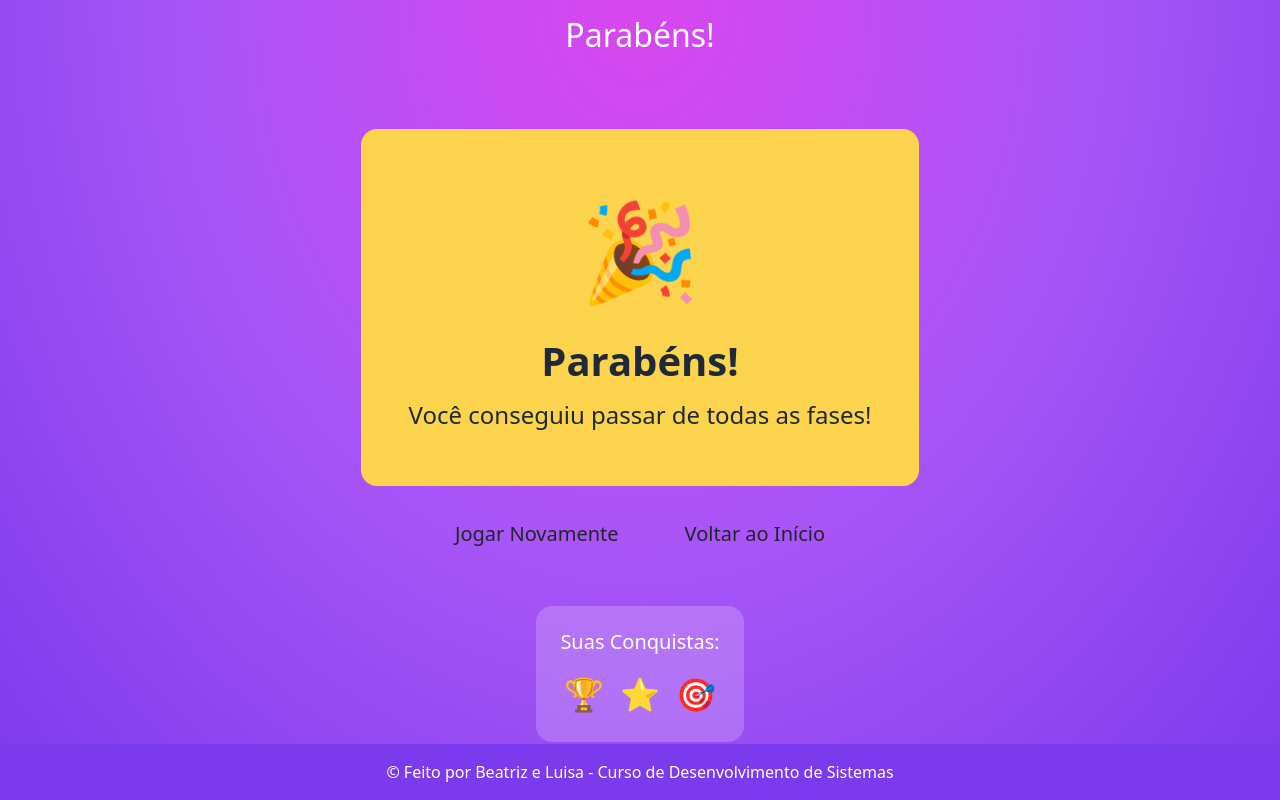
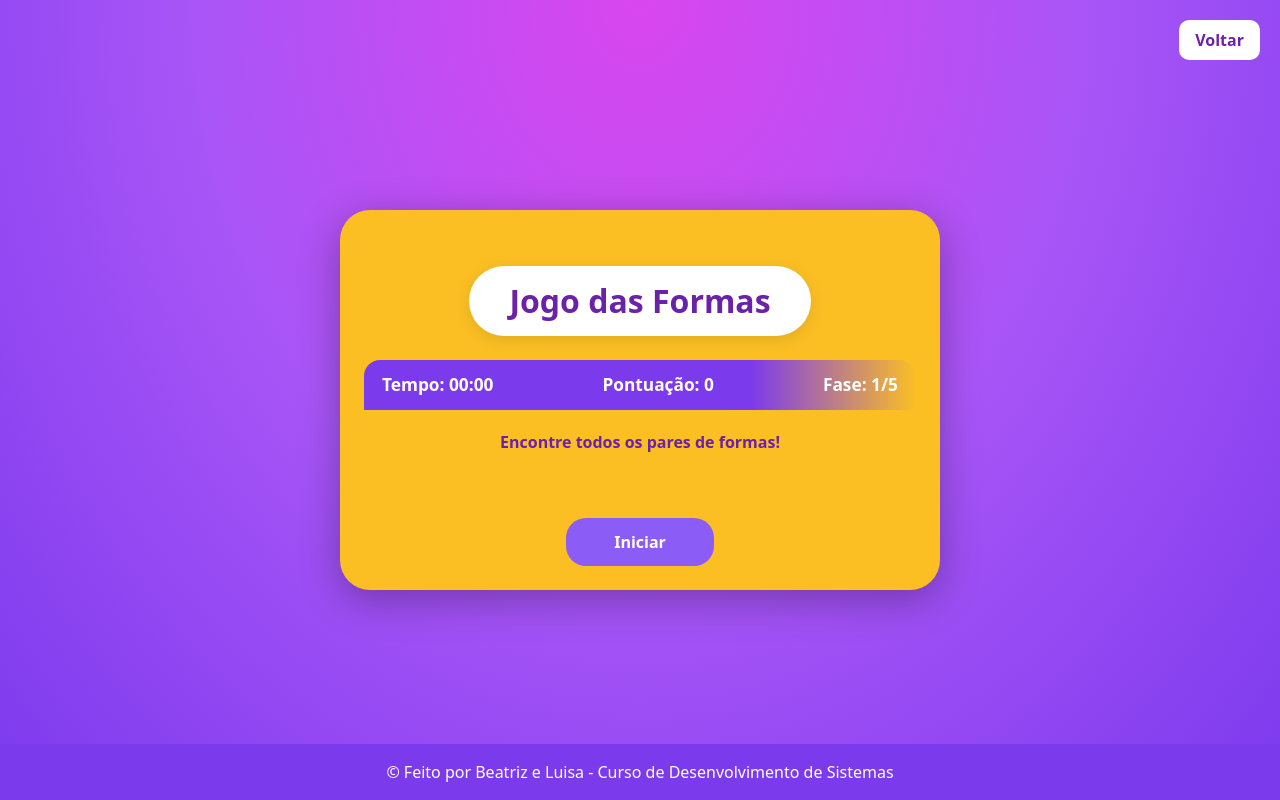
Before and after one commit to BiaS1lva6/RobertoRobo, a React (Vite) app: page /shapes-game in a window 1280 px wide. Built offline with nearby package versions, Linux system fonts and the light colour scheme.

Commit message:
feat: implement ShapesGame component with card flipping mechanics; add timer and scoring system

```diff
--- a/src/index.css
+++ b/src/index.css
@@ -545,3 +545,40 @@ body {
   color: #7c3aed;
   text-shadow: 1px 1px 2px #fff;
 }
+.memory-card {
+  width: 80px;
+  height: 80px;
+  perspective: 600px;
+  margin: 4px;
+  border: none;
+  background: none;
+}
+.memory-card-inner {
+  position: relative;
+  width: 100%;
+  height: 100%;
+  transition: transform 0.45s cubic-bezier(.73,-0.05,.23,1.02);
+  transform-style: preserve-3d;
+}
+.memory-card-inner.flipped {
+  transform: rotateY(180deg);
+}
+.memory-card-front,
+.memory-card-back {
+  position: absolute;
+  width: 100%;
+  height: 100%;
+  border-radius: 18px;
+  box-shadow: 0 2px 8px #0001;
+  backface-visibility: hidden;
+  display: flex;
+  align-items: center;
+  justify-content: center;
+}
+.memory-card-front {
+  transform: rotateY(180deg);
+}
+.memory-card-back {
+  background: #fff;
+  border: none;
+}
--- a/src/pages/SequenceGame.jsx
+++ b/src/pages/SequenceGame.jsx
@@ -27,6 +27,7 @@ function formatTimer(totalSeconds) {
 const MAX_ROUNDS = 5; // Defina quantas rodadas até mostrar GameComplete
 
 export default function SequenceGame() {
+  const router = useNavigate();
   const navigate = useNavigate();
   const [sequence, setSequence] = useState(generateRandomSequence());
   const [userSequence, setUserSequence] = useState([]);
@@ -173,6 +174,23 @@ export default function SequenceGame() {
 
   return (
     <div className="purple-gradient d-flex flex-column align-items-center justify-content-center min-vh-100">
+            <button
+  onClick={() => router(-1)}
+  style={{
+    position: "absolute",
+    top: "20px",
+    right: "20px",
+    background: "white",
+    border: "none",
+    borderRadius: "10px",
+    padding: "0.5rem 1rem",
+    color: "var(--text-purple)",
+    fontWeight: "600",
+    cursor: "pointer",
+  }}
+>
+  Voltar
+</button>
       <div className="yellow-card" style={{maxWidth:'600px', width:'100%', padding:0}}>
         {/* Header fixo */}
         <Header />
--- a/src/pages/ShapesGame.jsx
+++ b/src/pages/ShapesGame.jsx
@@ -1,71 +1,248 @@
+import React, { useState, useEffect } from "react";
+import Footer from "../components/Footer";
+import Header from "../components/Header";
 import { useNavigate } from "react-router";
-import Header from "../components/Header";
-import Footer from "../components/Footer";
 
-export default function GameComplete() {
-  const navigate = useNavigate(); // Substituí o uso de router.push por navigate
+// 6 pares de ícones (12 quadrados)
+const PAIRS = [
+  { icon: "bi-alarm", color: "#22D3EE" }, { icon: "bi-alarm", color: "#22D3EE" },
+  { icon: "bi-battery-full", color: "#3B82F6" }, { icon: "bi-battery-full", color: "#3B82F6" },
+  { icon: "bi-heart-fill", color: "#F43F5E" }, { icon: "bi-heart-fill", color: "#F43F5E" },
+  { icon: "bi-star-fill", color: "#FCD34D" }, { icon: "bi-star-fill", color: "#FCD34D" },
+  { icon: "bi-lightning-charge-fill", color: "#A855F7" }, { icon: "bi-lightning-charge-fill", color: "#A855F7" },
+  { icon: "bi-emoji-smile-fill", color: "#10B981" }, { icon: "bi-emoji-smile-fill", color: "#10B981" }
+];
+
+const TOTAL_PHASES = 5;
+
+function shuffle(array) {
+  let arr = array.slice();
+  for (let i = arr.length - 1; i > 0; i--) {
+    const j = Math.floor(Math.random() * (i + 1));
+    [arr[i], arr[j]] = [arr[j], arr[i]];
+  }
+  return arr;
+}
+
+export default function ShapesGame() {
+  const router = useNavigate();
+  const [started, setStarted] = useState(false);
+  const [timer, setTimer] = useState(0);
+  const [intervalId, setIntervalId] = useState(null);
+  const [score, setScore] = useState(0);
+  const [phase, setPhase] = useState(1);
+  const [cards, setCards] = useState([]);
+  const [flipped, setFlipped] = useState([]);
+  const [matched, setMatched] = useState([]);
+  const [moves, setMoves] = useState(0);
+  const [message, setMessage] = useState("");
+  const [victory, setVictory] = useState(false);
+
+  // Timer
+  useEffect(() => {
+    if (started && !victory) {
+      const id = setInterval(() => setTimer(t => t + 1), 1000);
+      setIntervalId(id);
+      return () => clearInterval(id);
+    }
+    return () => {};
+  }, [started, victory]);
+
+  // Embaralha cartas ao começar
+  useEffect(() => {
+    if (started) {
+      setCards(shuffle(PAIRS));
+      setFlipped([]);
+      setMatched([]);
+      setMoves(0);
+      setTimer(0);
+      setMessage("");
+      setVictory(false);
+    }
+  }, [started, phase]);
+
+  // Lógica do clique
+  function handleCardClick(idx) {
+    if (!started || victory) return;
+    if (flipped.length === 2 || flipped.includes(idx) || matched.includes(idx)) return;
+
+    const newFlipped = [...flipped, idx];
+    setFlipped(newFlipped);
+
+    if (newFlipped.length === 2) {
+      setMoves(moves + 1);
+      const [i1, i2] = newFlipped;
+      if (cards[i1].icon === cards[i2].icon) {
+        setTimeout(() => {
+          setMatched([...matched, i1, i2]);
+          setScore(score + 50);
+          setFlipped([]);
+          if (matched.length + 2 === cards.length) {
+            if (phase < TOTAL_PHASES) {
+              setMessage("Fase completa! Próxima fase...");
+              setTimeout(() => {
+                setPhase(phase + 1);
+              }, 1200);
+            } else {
+              // Finalizou todas as fases: navega para GameComplete
+              router("/games-complete");
+            }
+          }
+        }, 900);
+      } else {
+        setTimeout(() => {
+          setFlipped([]);
+          setScore(score > 0 ? score - 10 : 0);
+        }, 900);
+      }
+    }
+  }
+
+  function startGame() {
+    setStarted(true);
+    setPhase(1);
+    setScore(0);
+    setTimer(0);
+    setMessage("");
+    setVictory(false);
+  }
+
+  function restartGame() {
+    setStarted(false);
+    setPhase(1);
+    setScore(0);
+    setTimer(0);
+    setMessage("");
+    setVictory(false);
+    setFlipped([]);
+    setMatched([]);
+    setCards([]);
+  }
+
+  function formatTime(sec) {
+    const min = String(Math.floor(sec / 60)).padStart(2, "0");
+    const s = String(sec % 60).padStart(2, "0");
+    return `${min}:${s}`;
+  }
+
+  // Renderiza 3 linhas x 4 colunas com efeito flip
+  function renderGrid() {
+    const grid = [];
+    for (let row = 0; row < 3; row++) {
+      const cols = [];
+      for (let col = 0; col < 4; col++) {
+        const idx = row * 4 + col;
+        if (!cards[idx]) continue;
+        const isFlipped = flipped.includes(idx) || matched.includes(idx);
+
+        cols.push(
+          <div
+            key={idx}
+            className="memory-card"
+            onClick={() => handleCardClick(idx)}
+            style={{
+              cursor: started && !victory ? "pointer" : "not-allowed",
+            }}
+          >
+            <div className={`memory-card-inner${isFlipped ? " flipped" : ""}`}>
+              {/* Frente (cor + ícone) */}
+              <div
+                className="memory-card-front d-flex align-items-center justify-content-center"
+                style={{
+                  background: cards[idx].color,
+                }}
+              >
+                <i className={`bi ${cards[idx].icon}`} style={{
+                  fontSize: "2.5rem",
+                  color: "#fff",
+                  textShadow: "0 2px 12px #0002"
+                }}></i>
+              </div>
+              {/* Verso (branco, sem borda) */}
+              <div
+                className="memory-card-back"
+                style={{
+                  background: "#fff",
+                }}
+              ></div>
+            </div>
+          </div>
+        );
+      }
+      grid.push(
+        <div className="shapes-row" key={row} style={{
+          display: "flex",
+          gap: "24px",
+          marginBottom: "8px",
+          justifyContent: "center"
+        }}>
+          {cols}
+        </div>
+      );
+    }
+    return grid;
+  }
 
   return (
-    <div
-      className="purple-gradient d-flex flex-column"
-      style={{ minHeight: "100vh" }}
-    >
-      <Header title="Parabéns!" showBackButton={false} />
-
-      <div className="container flex-grow-1 d-flex align-items-center justify-content-center">
-        <div className="text-center">
-          <div
-            className="d-inline-block p-5 rounded-4 mb-4"
-            style={{ backgroundColor: "#FCD34D" }}
-          >
-            <div style={{ fontSize: "6rem" }} className="mb-3">
-              🎉
-            </div>
-            <h1
-              className="fw-bold mb-3"
-              style={{ color: "var(--text-dark)" }}
-            >
-              Parabéns!
-            </h1>
-            <h4 style={{ color: "var(--text-dark)" }}>
-              Você conseguiu passar de todas as fases!
-            </h4>
+    <div className="purple-gradient d-flex flex-column align-items-center justify-content-center min-vh-100" style={{ position: "relative"}}>
+      <button
+        onClick={() => router(-1)}
+        style={{
+          position: "absolute",
+          top: "20px",
+          right: "20px",
+          background: "white",
+          border: "none",
+          borderRadius: "10px",
+          padding: "0.5rem 1rem",
+          color: "var(--text-purple)",
+          fontWeight: "600",
+          cursor: "pointer",
+          zIndex: 2,
+        }}
+      >
+        Voltar
+      </button>
+      <div className="yellow-card" style={{ maxWidth: '600px', width: '100%', padding: 0 }}>
+        {/* Header fixo */}
+        <Header />
+        <div className="p-4">
+          <div className="title-bubble mb-4">
+            <h1>Jogo das Formas</h1>
           </div>
-
-          <div className="d-flex gap-3 justify-content-center flex-wrap">
-            <button
-              className="btn btn-yellow btn-lg px-4"
-              onClick={() => navigate("/games")} // Corrigi para navigate
-            >
-              Jogar Novamente
-            </button>
-            <button
-              className="btn btn-purple btn-lg px-4"
-              onClick={() => navigate("/user/dashboard")} // Corrigi para navigate
-            >
-              Voltar ao Início
-            </button>
+          <div style={{
+            background: "linear-gradient(90deg, var(--purple-end) 70%, var(--yellow-card) 100%)",
+            color: "#fff",
+            fontWeight: "bold",
+            borderRadius: "16px 16px 0 0",
+            padding: "12px 18px",
+            fontSize: "1.08rem",
+            marginBottom: "20px",
+            display: "flex",
+            justifyContent: "space-between",
+          }}>
+            <span>Tempo: {formatTime(timer)}</span>
+            <span>Pontuação: {score}</span>
+            <span>Fase: {phase}/{TOTAL_PHASES}</span>
           </div>
-
-          <div className="mt-5">
-            <div
-              className="d-inline-block p-4 rounded-4"
-              style={{
-                backgroundColor: "rgba(255, 255, 255, 0.2)",
-                backdropFilter: "blur(10px)",
-              }}
-            >
-              <h5 className="text-white mb-3">Suas Conquistas:</h5>
-              <div className="d-flex gap-3 justify-content-center">
-                <div style={{ fontSize: "2rem" }}>🏆</div>
-                <div style={{ fontSize: "2rem" }}>⭐</div>
-                <div style={{ fontSize: "2rem" }}>🎯</div>
-              </div>
-            </div>
+          <p style={{ color: "var(--text-purple)", fontWeight: 600 }}>Encontre todos os pares de formas!</p>
+          <div style={{ margin: "24px 0" }}>
+            {cards.length === 12 && renderGrid()}
           </div>
+          <div style={{ minHeight: "40px", color: "var(--purple-end)", fontWeight: "bold", fontSize: "1.1rem" }}>{message}</div>
+          {!started ? (
+            <button className="btn-purple" onClick={startGame}>Iniciar</button>
+          ) : (
+            victory && (
+              <button className="btn-purple" onClick={restartGame}>Jogar Novamente</button>
+            )
+          )}
         </div>
       </div>
       <Footer />
+      {/* Certifique-se de importar o CSS do Bootstrap Icons no seu index.html ou App.jsx:
+      <link rel="stylesheet" href="https://cdn.jsdelivr.net/npm/bootstrap-icons@1.10.5/font/bootstrap-icons.css">
+      */}
     </div>
   );
 }
```
